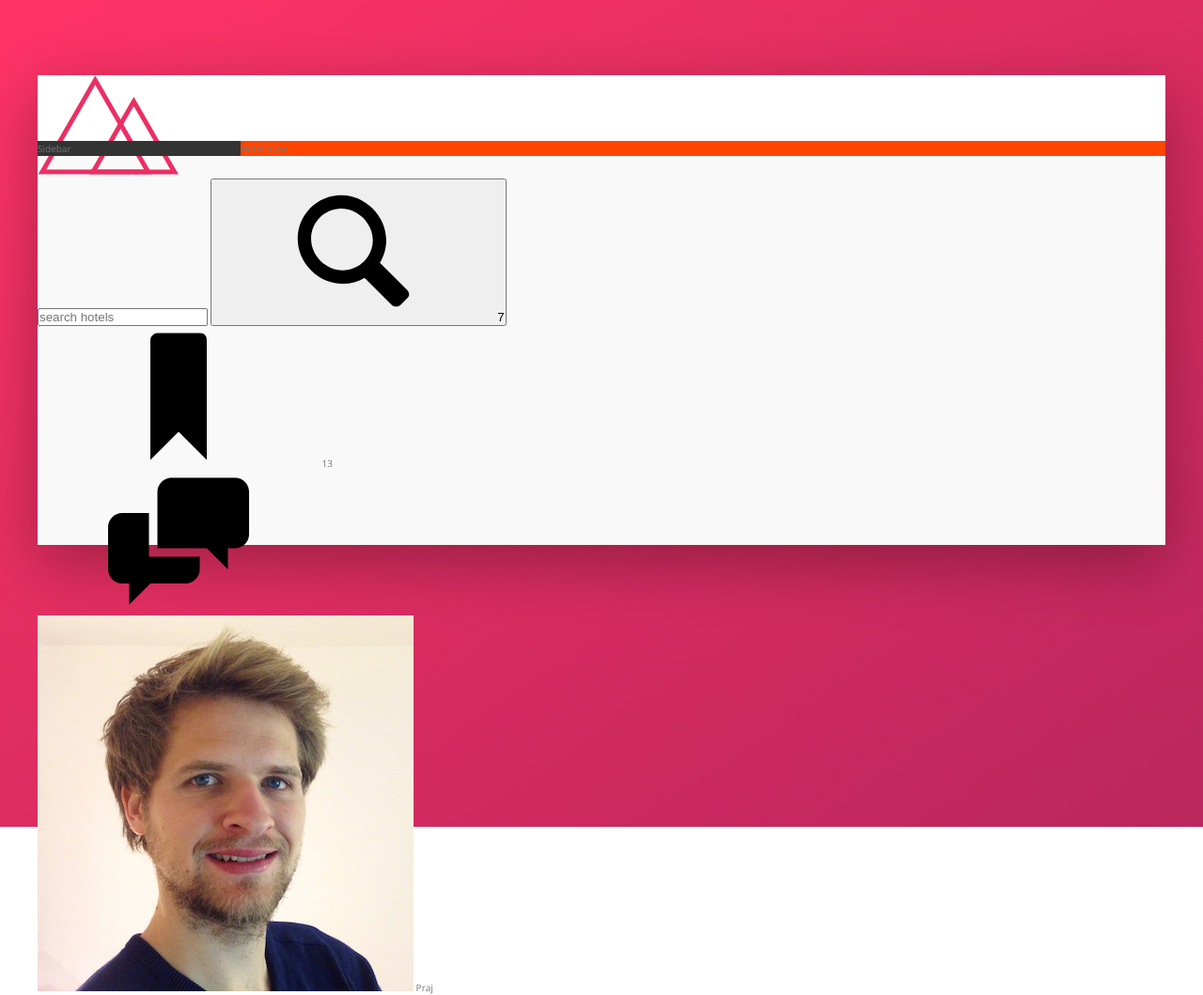
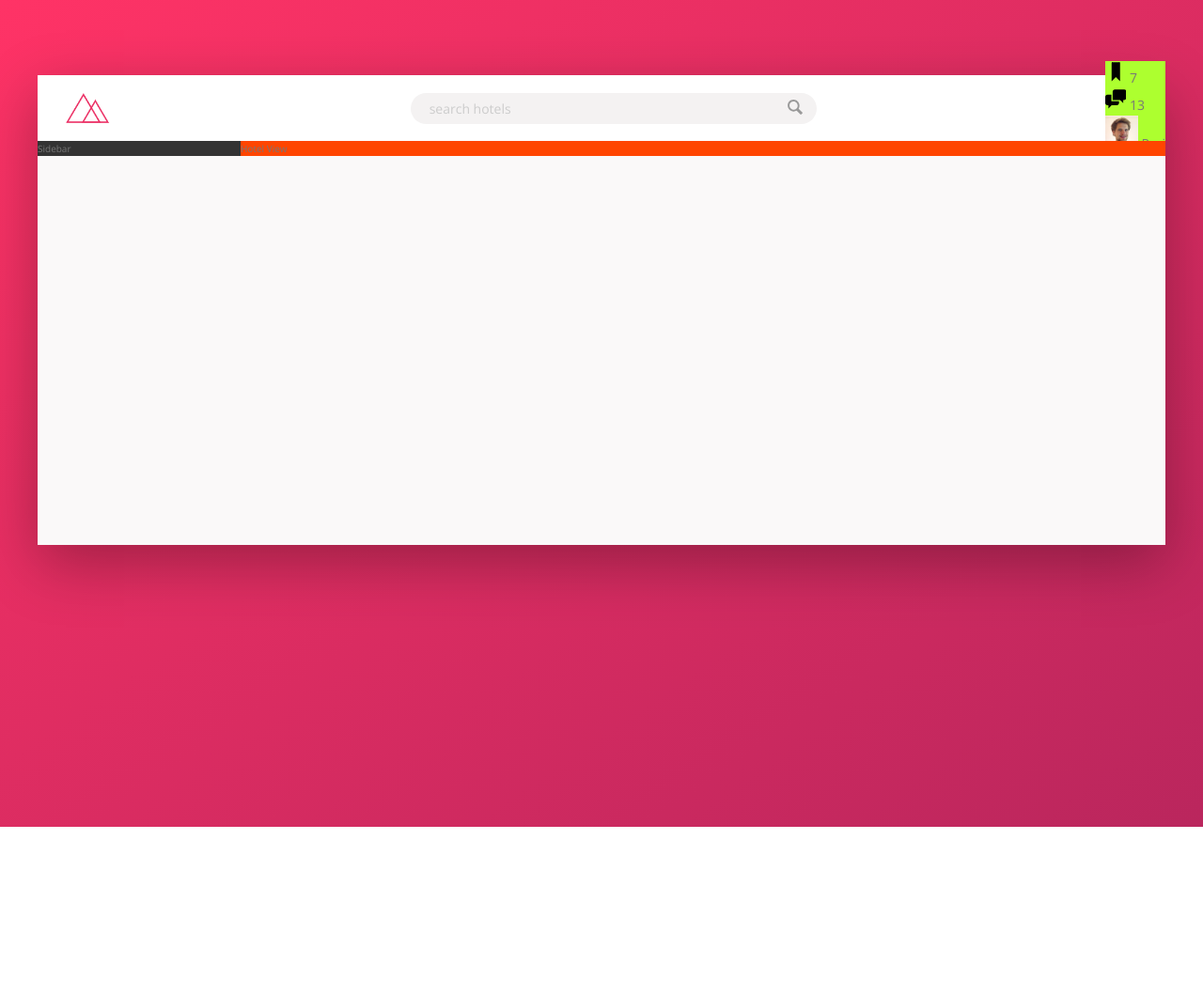
Before and after one commit to prajwaljoshi1/Trillo, a website: page index.html in a window 1280 px wide. Shown: the whole page at 94% size. After the commit the page ends 880 px from the top, so only its background shows below. Drawn offline with nearby package versions, Linux system fonts and the light colour scheme.

Commit message:
building header section work-in progress-1

```diff
--- a/index.html
+++ b/index.html
@@ -13,14 +13,13 @@
     <body>
        <div class="container">
            <header class="header">
-               <img src="img/logo.png" alt="trillo logo">
+               <img src="img/logo.png" alt="trillo" class="logo">
                <form action="#" class="search">
                    <input type="text" class="search__input" placeholder="search hotels">
                 <button class="search__button">
                     <svg class="search__icon">
                         <use xlink:href="img/sprite.svg#icon-magnifying-glass"></use>
                     </svg>
-                    <span class="user-nav__notification">7</span>
                 </button>
                </form>
                <nav class="user-nav">
@@ -28,12 +27,13 @@
                        <svg class="user-nav__icon">
                            <use xlink:href="img/sprite.svg#icon-bookmark"></use>
                        </svg>
-                       <span class="user-nav__notification">13</span>
+                       <span class="user-nav__notification">7</span>
                    </div>
                    <div class="user-nav__icon-box">
                         <svg class="user-nav__icon">
                             <use xlink:href="img/sprite.svg#icon-chat"></use>
                         </svg>
+                        <span class="user-nav__notification">13</span>
                     </div>
                     <div class="user-nav__user">
                         <img src="img/user.jpg" alt="user" class="user-nav__user-photo">
--- a/sass/_components.scss
+++ b/sass/_components.scss
@@ -0,0 +1,102 @@
+
+///////////////////////////////////////////////////
+//logo
+.logo {
+    height: 3.25rem;
+    margin-left: 3rem;
+}
+
+///////////////////////////////////////////////////
+//Search
+.search {
+    flex: 0 0 40%;
+
+    display: flex;
+    align-items: center;
+    justify-content: center;
+
+    &__input {
+        font-family: inherit;
+        font-size: inherit;
+        background-color: var(--color-grey-light-2);
+        border: none;
+        color: inherit;
+        padding: .7rem 2rem;
+        border-radius: 100px;
+        width: 90%;
+        transition: all .2s;
+        margin-right: -3.25rem;
+
+        &:focus {
+            outline: none;
+            width: 100%;
+            background-color: var(--color-grey-light-3);
+        }
+
+        &::-webkit-input-placeholder{
+          font-weight: 100;
+          color: var(--color-grey-light-4)
+        }
+    }
+
+    &__input:focus + &__button {
+        background-color: var(--color-grey-light-3);
+    }
+
+
+
+    &__button {
+
+        border: none;
+        background-color: var(--color-grey-light-2);
+
+        &:focus {
+            background-color: var(--color-grey-light-3);
+
+        }
+
+        &:active {
+            transform: translateY(2px);
+        }
+
+    }
+
+    &__icon {
+        height: 2rem;
+        width: 2rem;
+        fill: var(--color-grey-dark-3);
+    }
+}
+
+///////////////////////////////////////////////////
+//user navigation
+.user-nav {
+    background-color: greenyellow;
+    &__icon__box {
+
+    }
+
+    &__icon {
+        height: 2.25rem;
+        width: 2.25rem;
+
+    }
+
+    &__notification {
+
+    }
+
+    &__user {
+
+    }
+
+    &__user-photo {
+        height: 3.5rem;
+        width: 3.5rem;
+    }
+
+    &__username {
+
+    }
+
+}
--- a/sass/_layout.scss
+++ b/sass/_layout.scss
@@ -9,9 +9,15 @@
 
 .header {
 
+    font-size: 1.4rem ;
     height: 7rem;
     background-color: #fff;
     border-bottom: var(--color-grey-light-2);
+
+    display: flex;
+    justify-content: space-between;
+    align-items: center;
+
 
 }
 
```
Also changed, not shown: css/style.css.
